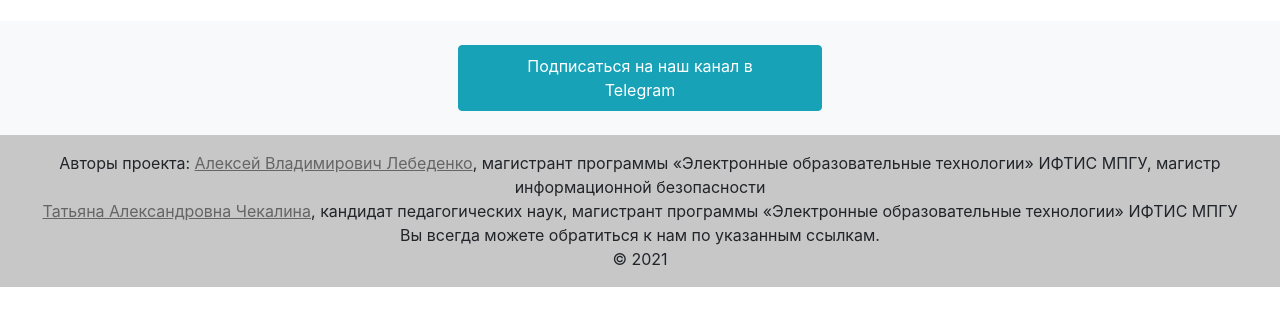
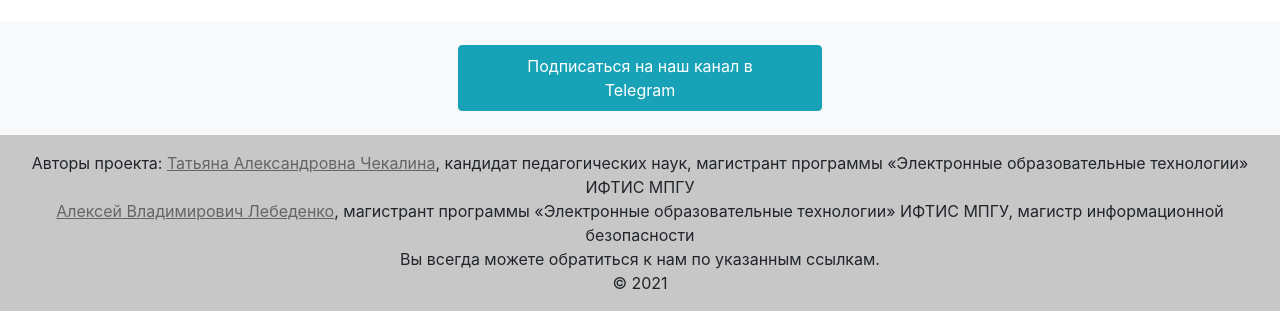
Before and after one commit to Alex7y/digitalteach, a plain HTML site: page index.html in a window 1280 px wide. Shown: the part 2203-2514 px from the top of the page. Before the commit the page ends 2490 px from the top, so only its background shows below. Drawn offline with nearby package versions, Linux system fonts and the light colour scheme.

Commit message:
Update index.html

```diff
--- a/index.html
+++ b/index.html
@@ -139,8 +139,9 @@
         </div>
 
         <div class="text-center p-3" style="background-color: rgba(0, 0, 0, 0.2)">
-            Авторы проекта: <a href="mailto:lav@digitalteach.online" target="_blank" style="mso-line-height-rule: exactly;-ms-text-size-adjust: 100%;-webkit-text-size-adjust: 100%;color: #656565;font-weight: normal;text-decoration: underline;">Алексей Владимирович Лебеденко</a>,&nbsp;магистрант программы «Электронные образовательные технологии» ИФТИС МПГУ, магистр информационной безопасности<br>
-<a href="mailto:chta@digitalteach.online" target="_blank" style="mso-line-height-rule: exactly;-ms-text-size-adjust: 100%;-webkit-text-size-adjust: 100%;color: #656565;font-weight: normal;text-decoration: underline;">Татьяна Александровна Чекалина</a>, кандидат педагогических наук, магистрант программы «Электронные образовательные технологии» ИФТИС МПГУ<br>
+            Авторы проекта: <a href="mailto:chta@digitalteach.online" target="_blank" style="mso-line-height-rule: exactly;-ms-text-size-adjust: 100%;-webkit-text-size-adjust: 100%;color: #656565;font-weight: normal;text-decoration: underline;">Татьяна Александровна Чекалина</a>, кандидат педагогических наук, магистрант программы «Электронные образовательные технологии» ИФТИС МПГУ<br>
+            <a href="mailto:lav@digitalteach.online" target="_blank" style="mso-line-height-rule: exactly;-ms-text-size-adjust: 100%;-webkit-text-size-adjust: 100%;color: #656565;font-weight: normal;text-decoration: underline;">Алексей Владимирович Лебеденко</a>,&nbsp;магистрант программы «Электронные образовательные технологии» ИФТИС МПГУ, магистр информационной безопасности<br>
+
 Вы всегда можете обратиться к нам по указанным ссылкам. <br> © 2021
         </div>
     </footer>
```
